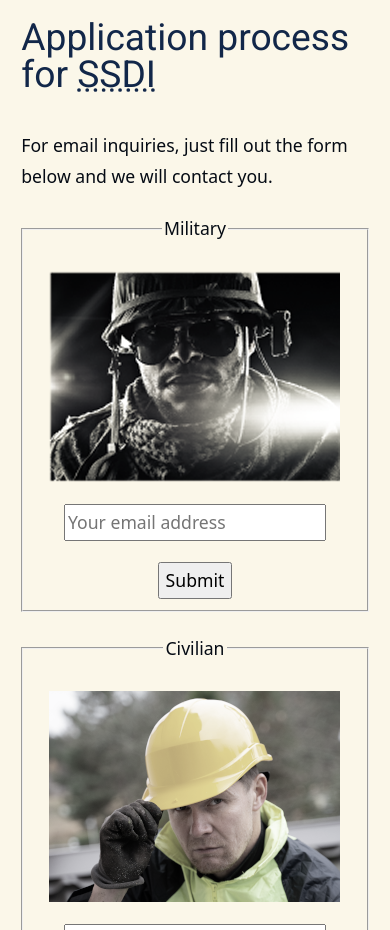
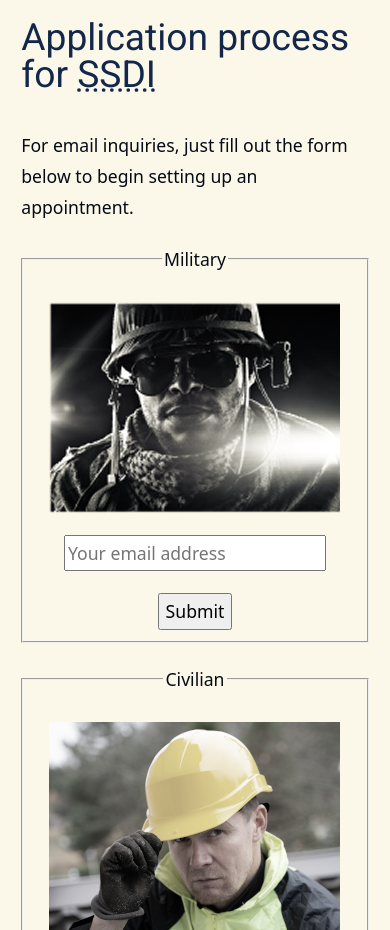
Before and after one commit to joshsurber/ignite-gods-lite.com, an Eleventy site: page index.md in a window 390 px wide. Shown: the part 2245-3175 px from the top of the page. Built offline with nearby package versions, Linux system fonts and the light colour scheme; Eleventy itself is replaced by a stand-in of ours; files that its build step writes are made by us from their sources.

Commit message:
Change wording to clarify client needs to make phone call

```diff
--- a/index.md
+++ b/index.md
@@ -23,7 +23,7 @@ We can assist you in filing your disability claim by:
 
 ## Application process for <abbr title="Social Security Disability Insurance">SSDI</abbr>
 
-For email inquiries, just fill out the form below and we will contact you.
+For email inquiries, just fill out the form below to begin setting up an appointment.
 
 <div class="even-columns">
   <form action="/military" class="center flow" method="post" name="military" netlify>
```
